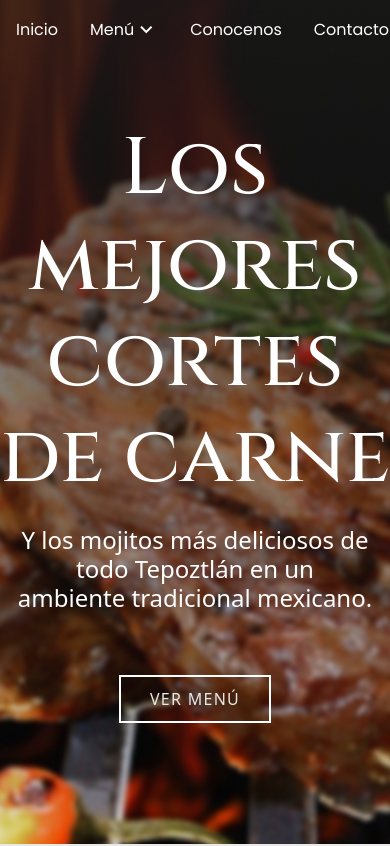
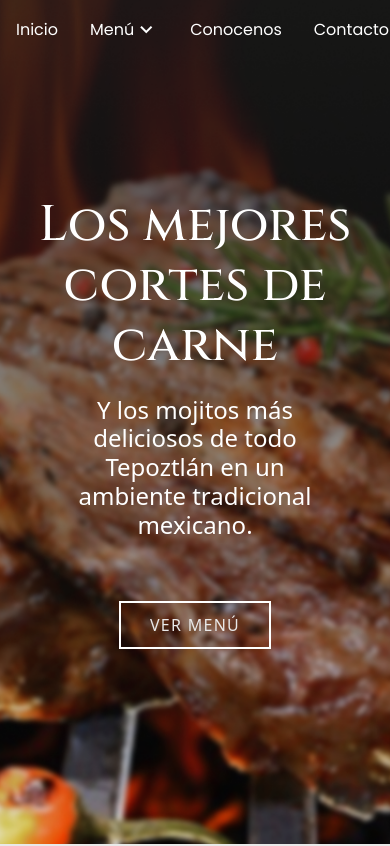
Before and after one commit to maurosanchezmatamoros/the-sound-of-grill, a React (Create React App) app: page / in a window 390 px wide. Shown: the top 846 px of the page. Built offline with nearby package versions, Linux system fonts and the light colour scheme; the HTML template or start-up script is replaced by a standard one.

Commit message:
Home responsive not completed

```diff
--- a/src/styles/Home.css
+++ b/src/styles/Home.css
@@ -47,3 +47,23 @@ header{
     letter-spacing: 0.08em;
     margin-top: 62px;
 }
+
+@media screen and (max-width: 800px){
+    .homeTitle{
+        font-size: 60px;
+        padding: 0 2rem;
+    }
+    .homeSubTitle{
+        padding: 0 3rem;
+    }
+}
+
+@media screen and (max-width: 600px){
+    .homeTitle{
+        font-size: 50px;
+        padding: 0 2rem;
+    }
+    .homeSubTitle{
+        padding: 0 3rem;
+    }
+}
```
